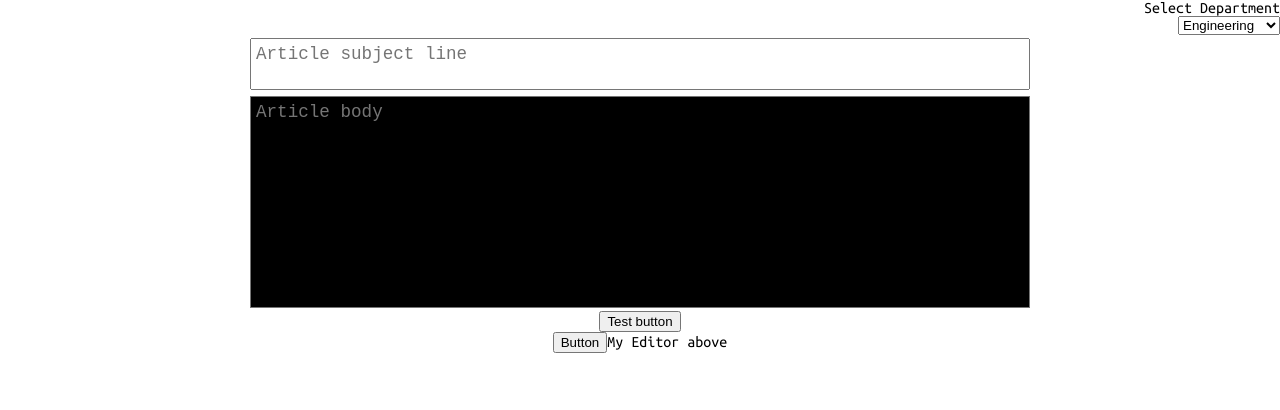
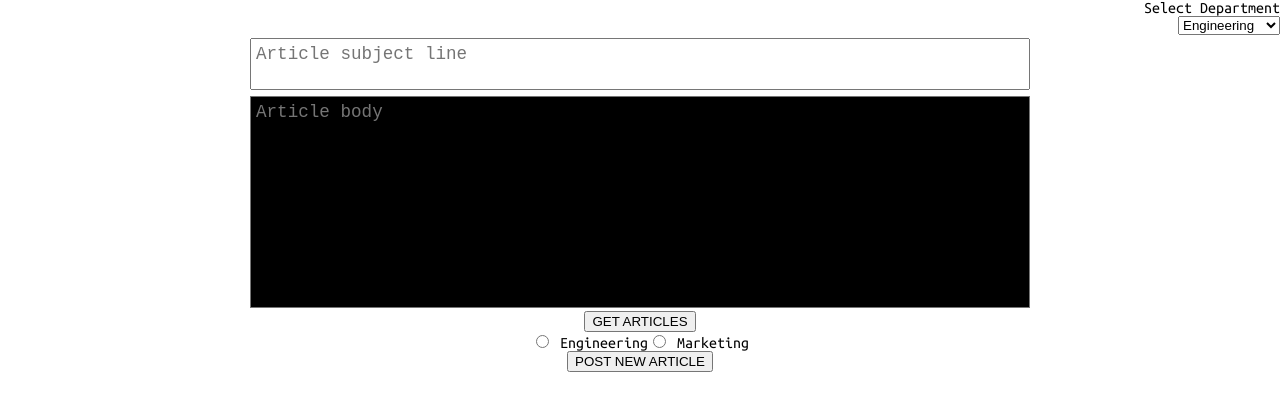
Before and after one commit to benamiller/internal-knowledge-base-frontend, a React (Create React App) app: page / in a window 1280 px wide. Shown: the top 410 px of the page. Built offline with nearby package versions, Linux system fonts and the light colour scheme.

Commit message:
Parameterize article type for POST

```diff
--- a/src/App.js
+++ b/src/App.js
@@ -2,6 +2,7 @@ import logo from './logo.svg';
 import './App.css';
 import MyEditor from './components/MyEditor/MyEditor';
 import postFunctions from './rest/post';
+import getFunctions from './rest/get';
 import { useState } from 'react';
 import { Editor, EditorState } from 'draft-js';
 import Authentication from './components/Authentication/Authentication';
@@ -20,8 +21,14 @@ function App() {
 
   const [selectedDepartment, setSelectedDepartment] = useState('ENGINEERING');
 
+  const [articleType, setArticleType] = useState(selectedDepartment);
+
   const handleDepartmentChange = (event) => {
     setSelectedDepartment(event.target.value);
+  }
+
+  const handleArticleTypeChange = (event) => {
+    setArticleType(event.target.value);
   }
 
   const handleEditorKeyPress = (event) => {
@@ -43,15 +50,22 @@ function App() {
           handleTabKeyPress={handleEditorKeyPress}
         />
       </div>
+      <button onClick={() => getFunctions.getArticlesByDepartment(selectedDepartment)}>
+        GET ARTICLES
+      </button>
+      <br />
+      <input type="radio" value="ENGINEERING" name="department" onChange={handleArticleTypeChange}/> Engineering
+      <input type="radio" value="MARKETING" name="department" onChange={handleArticleTypeChange}/> Marketing
+      <br />
+
       <button onClick={() => postFunctions.createNewArticle(
           articleSubject,
           articleBody,
-          "ENGINEER",
-          1
+          articleType,
+          "F"
       )}>
-        Button
+        POST NEW ARTICLE
       </button>
-      My Editor above
     </div>
   );
 }
--- a/src/components/MyEditor/MyEditor.js
+++ b/src/components/MyEditor/MyEditor.js
@@ -41,7 +41,6 @@ const MyEditor = (props) => {
 				autoCorrect="false"
 			>
 			</textarea>
-			<button onClick={() => console.log(articleBody)}>Test button</button>
 		</div>
 	)
 }
--- /dev/null
+++ b/src/rest/get.js
@@ -0,0 +1,19 @@
+const getFunctions = {
+	getArticlesByDepartment(department) {
+		var requestOptions = {
+            method: 'GET',
+            redirect: 'follow'
+          };
+
+          fetch("http://localhost:8080/article/" + department, requestOptions)
+            .then(response => response.text())
+            .then(result => console.log(result))
+            .catch(error => console.log('error', error));
+	},
+
+	getCommentsByArticleID(articleID) {
+		console.log("hey");
+	}
+}
+
+export default getFunctions;
--- a/src/rest/post.js
+++ b/src/rest/post.js
@@ -1,5 +1,5 @@
 const postFunctions = {
-	createNewArticle(articleSubject, articleBody, authorizedRole, isComplete) {
+	createNewArticle(articleSubject, articleBody, authorizedRole, readStatus) {
 
 		console.log("POSTING new article");
 
@@ -10,7 +10,7 @@ const postFunctions = {
 			"articleSubject": articleSubject,
 			"articleBody": articleBody,
 			"authorizedRole": authorizedRole,
-			"isComplete": isComplete
+			"readStatus": readStatus
 		});
 
 		var requestOptions = {
```
